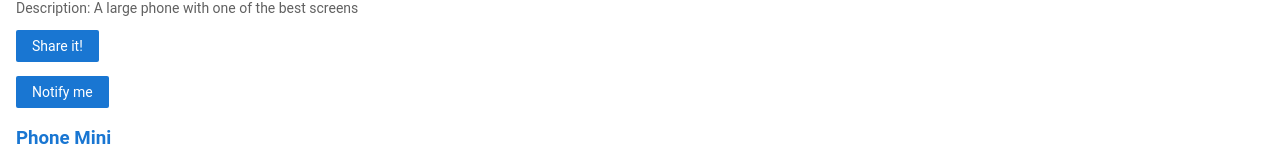
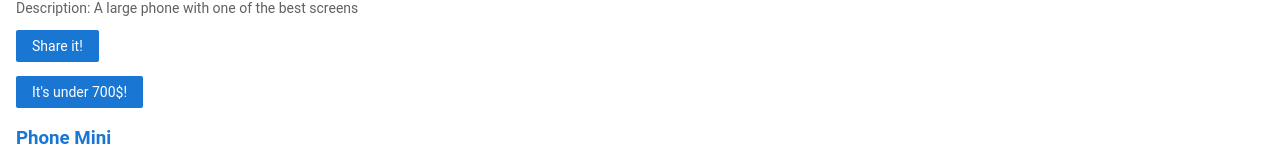
Before and after one commit to PitPietro/angular-pit-first-project, an Angular app: page / in a window 1280 px wide. Shown: the part 168-334 px from the top of the page. Built offline with nearby package versions, Linux system fonts and the light colour scheme.

Commit message:
1 file modified

```diff
--- a/src/app/product-alerts/product-alerts.component.html
+++ b/src/app/product-alerts/product-alerts.component.html
@@ -1,3 +1,3 @@
 <p *ngIf="product.price > 700">
-<button>Notify me</button>
+<button>It's under 700$!</button>
 </p>
```
